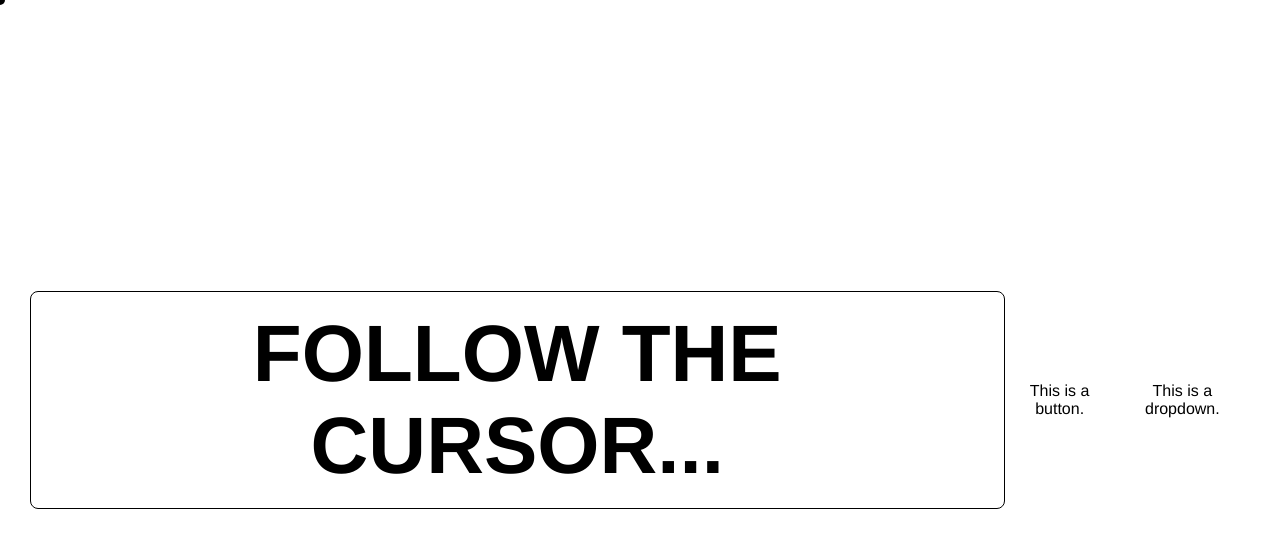
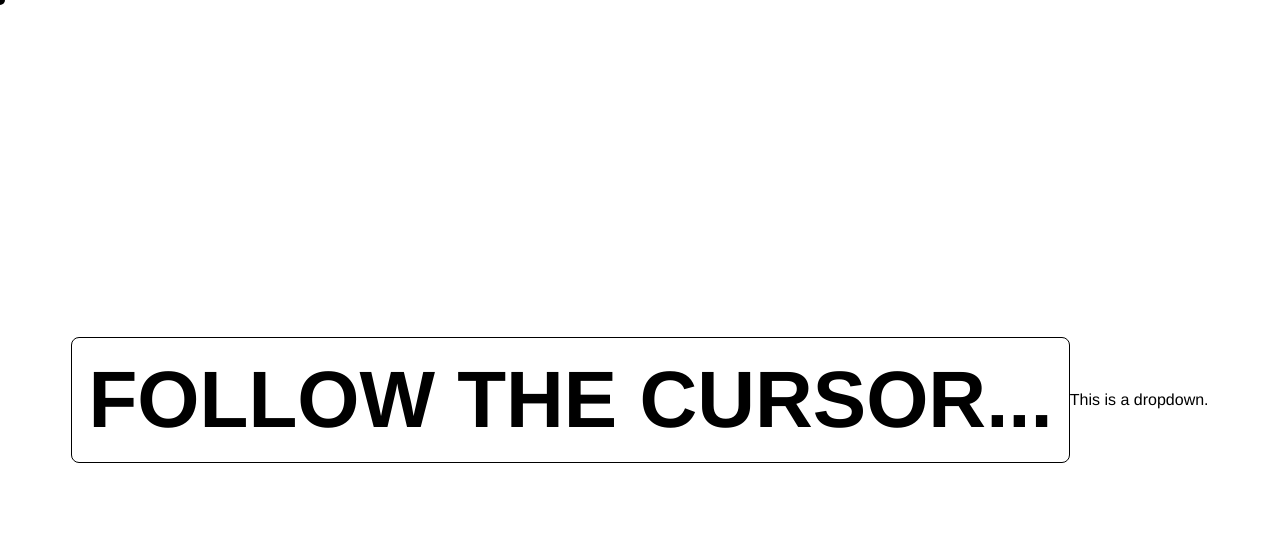
Before and after one commit to shailesh7682/Follow-cursor, a plain HTML site: page index.html in a window 1280 px wide. Drawn offline with Linux system fonts and the light colour scheme.

Commit message:
Removed the button

```diff
--- a/index.html
+++ b/index.html
@@ -10,7 +10,6 @@
     <div class="container">
       <div class="cursor"></div>
       <h1>FOLLOW THE CURSOR...</h1>
-      <p>This is a button.</p>
       <p>This is a dropdown.</p>
     </div>
     <script src="script.js"></script>
```
